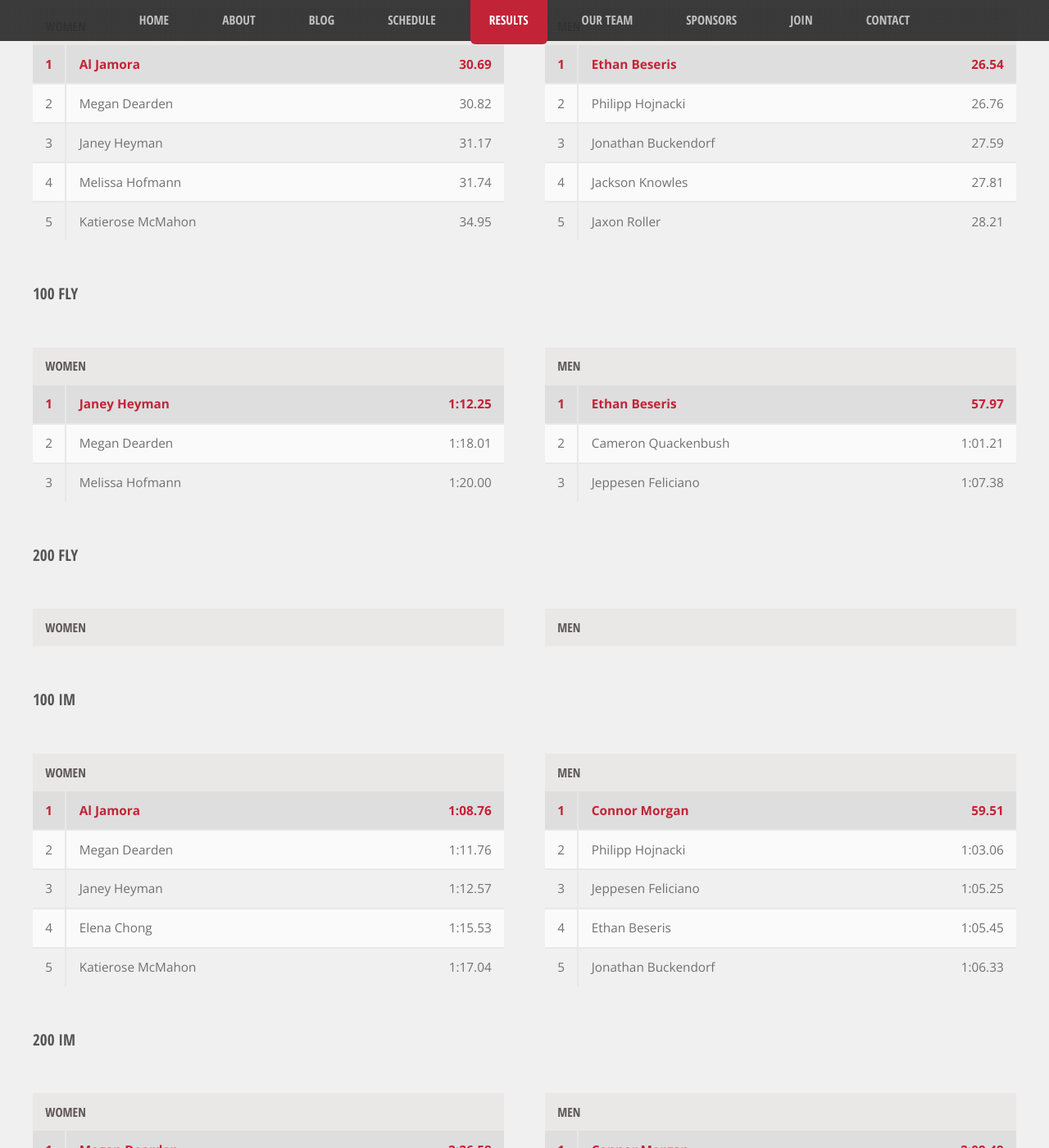
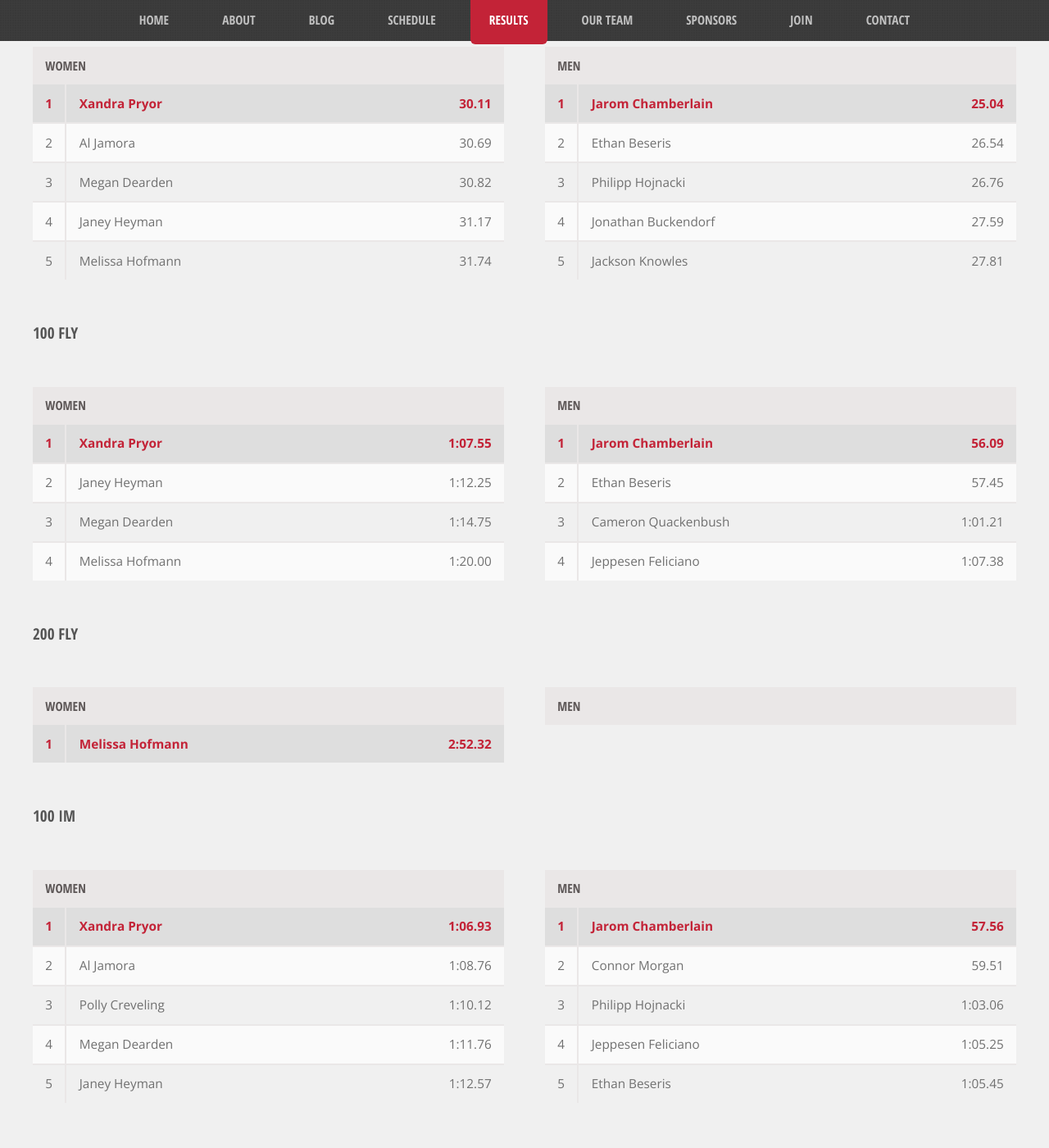
Before and after one commit to utahclubswimming/utahclubswimming.github.io, a Jekyll site: the page built from depth.html, in a window 1280 px wide and 1400 px high, scrolled down 4867 px. Shown: the whole window at 82% size. Built offline with Jekyll 4.4.1, drawn with Linux system fonts in a browser that asks for light colours; some of the changed text lies outside the part shown.

Commit message:
Resolves #227
Updated depth chart once again

```diff
--- a/_data/depth.yml
+++ b/_data/depth.yml
@@ -4,36 +4,38 @@
       time: "26.41"
     - name: Melissa Hofmann
       time: "26.70"
+    - name: Xandra Pryor
+      time: "27.49"
+    - name: Polly Creveling
+      time: "28.08"
     - name: Katierose McMahon
       time: "28.95"
-    - name: Janey Heyman
-      time: "29.72"
-    - name: Ina Hoang
-      time: "31.11"
   men:
     - name: Philipp Hojnacki
       time: "22.98"
     - name: Connor Morgan
       time: "23.76"
     - name: Ethan Beseris
+      time: "23.93"
+    - name: Jarom Chamberlain
       time: "24.23"
     - name: Sam Hise
       time: "24.62"
-    - name: Jeppesen Feliciano
-      time: "24.94"
 - event: 100 Free
   women:
     - name: Al Jamora
       time: "58.51"
     - name: Melissa Hofmann
       time: "59.26"
+    - name: Megan Dearden
+      time: "1:03.89"
     - name: Katierose McMahon
       time: "1:05.44"
     - name: Janey Heyman
       time: "1:07.24"
-    - name: Ina Hoang
-      time: "1:07.75"
   men:
+    - name: Jarom Chamberlain
+      time: "50.95"
     - name: Connor Morgan
       time: "52.73"
     - name: Ethan Beseris
@@ -42,14 +44,14 @@
       time: "54.23"
     - name: Jeppesen Feliciano
       time: "55.37"
-    - name: Sam Hise
-      time: "55.69"
 - event: 200 Free
   women:
     - name: Megan Dearden
       time: "2:11.47"
     - name: Janey Heyman
       time: "2:25.16"
+    - name: Ina Hoang
+      time: "2:39.33"
   men:
     - name: Connor Morgan
       time: "1:59.62"
@@ -57,14 +59,16 @@
       time: "2:00.41"
     - name: Jonathan Buckendorf
       time: "2:02.64"
+    - name: Sam Hise
+      time: "2:04.51"
     - name: Jackson Knowles
       time: "2:08.46"
-    - name: Ian Pradhan
-      time: "2:14.91"
 - event: 500 Free
   women:
     - name: Megan Dearden
       time: "5:52.51"
+    - name: Polly Creveling
+      time: "6:03.65"
     - name: Janey Heyman
       time: "6:33.50"
     - name: Melissa Hofmann
@@ -111,10 +115,10 @@
       time: "29.80"
     - name: Sam Hise
       time: "30.70"
+    - name: Nathan Nicolodemos
+      time: "31.59"
     - name: Jeppesen Feliciano
       time: "32.06"
-    - name: Ian Pradhan
-      time: "32.13"
 - event: 100 Back
   women:
     - name: Al Jamora
@@ -128,12 +132,12 @@
   men:
     - name: Connor Morgan
       time: "56.76"
+    - name: Jarom Chamberlain
+      time: "58.68"
     - name: Ethan Beseris
       time: "1:01.15"
     - name: Ian Pradhan
       time: "1:10.03"
-    - name: Jeppesen Feliciano
-      time: "1:11.71"
 - event: 200 Back
   women:
     - name: Megan Dearden
@@ -147,6 +151,8 @@
   women:
     - name: Al Jamora
       time: "34.50"
+    - name: Polly Creveling
+      time: "37.50"
     - name: Ina Hoang
       time: "42.31"
   men:
@@ -164,6 +170,8 @@
   women:
     - name: Al Jamora
       time: "1:18.53"
+    - name: Xandra Pryor
+      time: "1:18.73"
     - name: Megan Dearden
       time: "1:25.92"
     - name: Katierose McMahon
@@ -183,6 +191,8 @@
       time: "1:16.47"
 - event: 200 Breast
   women:
+    - name: Xandra Pryor
+      time: "2:48.71"
     - name: Megan Dearden
       time: "2:59.94"
   men:
@@ -190,10 +200,14 @@
       time: "2:28.47"
     - name: Cameron Quackenbush
       time: "2:36.87"
+    - name: Matt Bird
+      time: "2:42.31"
     - name: Kevin Hemmersmeier
       time: "3:19.21"
 - event: 50 Fly
   women:
+    - name: Xandra Pryor
+      time: "30.11"
     - name: Al Jamora
       time: "30.69"
     - name: Megan Dearden
@@ -202,9 +216,9 @@
       time: "31.17"
     - name: Melissa Hofmann
       time: "31.74"
-    - name: Katierose McMahon
-      time: "34.95"
   men:
+    - name: Jarom Chamberlain
+      time: "25.04"
     - name: Ethan Beseris
       time: "26.54"
     - name: Philipp Hojnacki
@@ -213,37 +227,44 @@
       time: "27.59"
     - name: Jackson Knowles
       time: "27.81"
-    - name: Jaxon Roller
-      time: "28.21"
 - event: 100 Fly
   women:
+    - name: Xandra Pryor
+      time: "1:07.55"
     - name: Janey Heyman
       time: "1:12.25"
     - name: Megan Dearden
-      time: "1:18.01"
+      time: "1:14.75"
     - name: Melissa Hofmann
       time: "1:20.00"
   men:
+    - name: Jarom Chamberlain
+      time: "56.09"
     - name: Ethan Beseris
-      time: "57.97"
+      time: "57.45"
     - name: Cameron Quackenbush
       time: "1:01.21"
     - name: Jeppesen Feliciano
       time: "1:07.38"
 - event: 200 Fly
+  women:
+    - name: Melissa Hofmann
+      time: "2:52.32"
 - event: 100 IM
   women:
+    - name: Xandra Pryor
+      time: "1:06.93"
     - name: Al Jamora
       time: "1:08.76"
+    - name: Polly Creveling
+      time: "1:10.12"
     - name: Megan Dearden
       time: "1:11.76"
     - name: Janey Heyman
       time: "1:12.57"
-    - name: Elena Chong
-      time: "1:15.53"
-    - name: Katierose McMahon
-      time: "1:17.04"
   men:
+    - name: Jarom Chamberlain
+      time: "57.56"
     - name: Connor Morgan
       time: "59.51"
     - name: Philipp Hojnacki
@@ -252,12 +273,12 @@
       time: "1:05.25"
     - name: Ethan Beseris
       time: "1:05.45"
-    - name: Jonathan Buckendorf
-      time: "1:06.33"
 - event: 200 IM
   women:
     - name: Megan Dearden
       time: "2:26.58"
+    - name: Xandra Pryor
+      time: "2:26.87"
     - name: Janey Heyman
       time: "2:39.45"
     - name: Katierose McMahon
@@ -269,11 +290,18 @@
       time: "2:17.10"
     - name: Cameron Quackenbush
       time: "2:22.12"
+    - name: Jeppesen Feliciano
+      time: "2:27.10"
     - name: Matt Bird
       time: "2:27.40"
-    - name: Jeppesen Feliciano
-      time: "2:27.82"
 - event: 400 IM
   women:
     - name: Megan Dearden
       time: "5:13.35"
+  men:
+    - name: Connor Morgan
+      time: "4:55.52"
+    - name: Jeppesen Feliciano
+      time: "5:22.00"
+    - name: Matt Bird
+      time: "5:23.18"
--- a/_data/records.yml
+++ b/_data/records.yml
@@ -64,26 +64,28 @@
   man_name: Jeppesen Feliciano
   man_time: "1:06.09"
 - event: 200 Breast
-  woman_name: Megan Dearden
-  woman_time: "2:59.94"
+  woman_name: Xandra Pryor
+  woman_time: "2:48.71"
   man_name: Jeppesen Feliciano
   man_time: "2:28.47"
 - event: 50 Fly
   woman_name: Janey Heyman
   woman_time: "29.83"
-  man_name: Ethan Beseris
-  man_time: "25.31"
+  man_name: Jarom Chamberlain
+  man_time: "25.04"
 - event: 100 Fly
-  woman_name: Janey Heyman
-  woman_time: "1:12.25"
+  woman_name: Xandra Pryor
+  woman_time: "1:07.55"
   man_name: Ethan Beseris
   man_time: "54.35"
 - event: 200 Fly
+  woman_name: Melissa Hofmann
+  woman_time: "2:52.32"
 - event: 100 IM
   woman_name: Al Jamora
   woman_time: "1:05.55"
-  man_name: Connor Morgan
-  man_time: "59.51"
+  man_name: Jarom Chamberlain
+  man_time: "57.56"
 - event: 200 IM
   woman_name: Megan Dearden
   woman_time: "2:26.58"
@@ -92,6 +94,8 @@
 - event: 400 IM
   woman_name: Megan Dearden
   woman_time: "5:13.35"
+  man_name: Connor Morgan
+  man_time: "4:55.52"
 - event: 200 Free Relay
   woman_name: Dearden, Jamora, McMahon, Hofmann
   woman_time: "1:50.73"
@@ -100,13 +104,15 @@
 - event: 200 Medley Relay
   woman_name: Hofmann, Jamora, Heyman, Reynolds
   woman_time: "2:02.35"
-  man_name: Morgan, Feliciano, Beseris, Hise
-  man_time: "1:46.57"
+  man_name: Morgan, Feliciano, Chamberlain, Beseris
+  man_time: "1:45.79"
 - event: 400 Free Relay
   woman_name: Hofmann, Heyman, Jamora, Reynolds
   woman_time: "4:00.62"
   man_name: Beseris, Darragh, Knowles, Bird
   man_time: "3:42.27"
 - event: 400 Medley Relay
-  man_name: Morgan, Feliciano, Beseris, Bird
-  man_time: "3:57.20"
+  woman_name: Hofmann, Pryor, Heyman, McMahon
+  woman_time: "4:55.83"
+  man_name: Morgan, Feliciano, Chamberlain, Beseris
+  man_time: "3:53.75"
```
